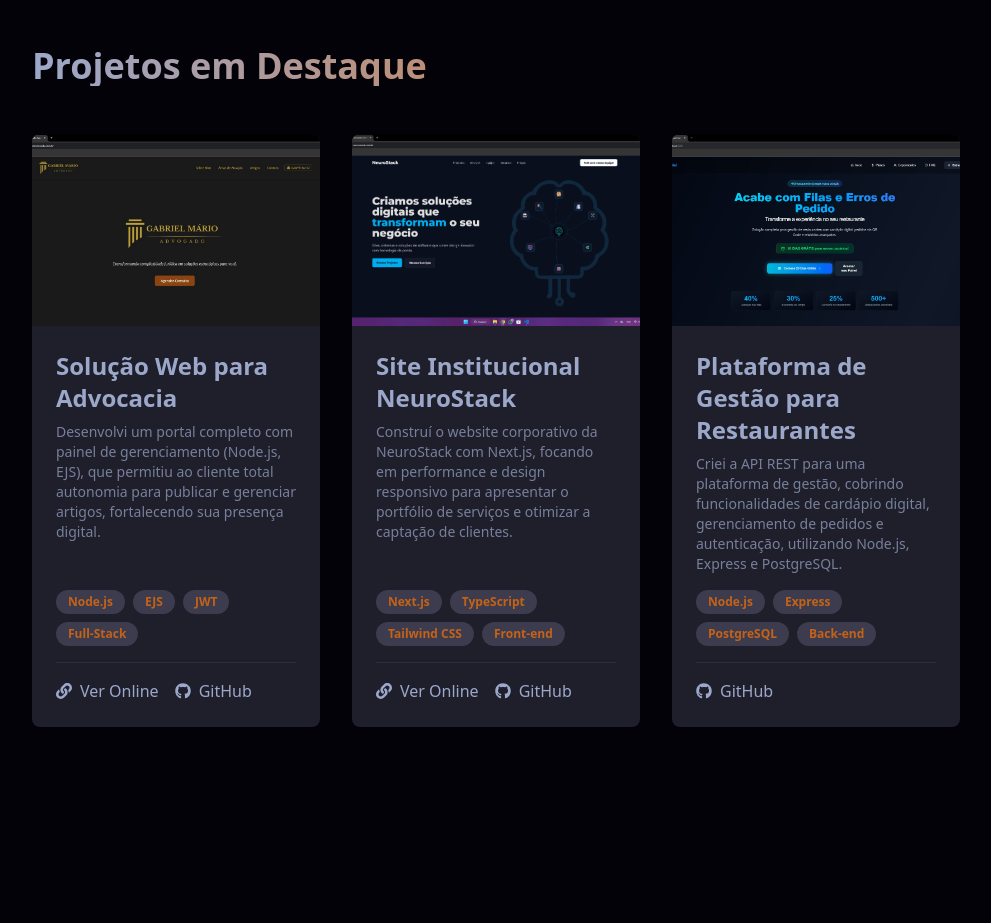
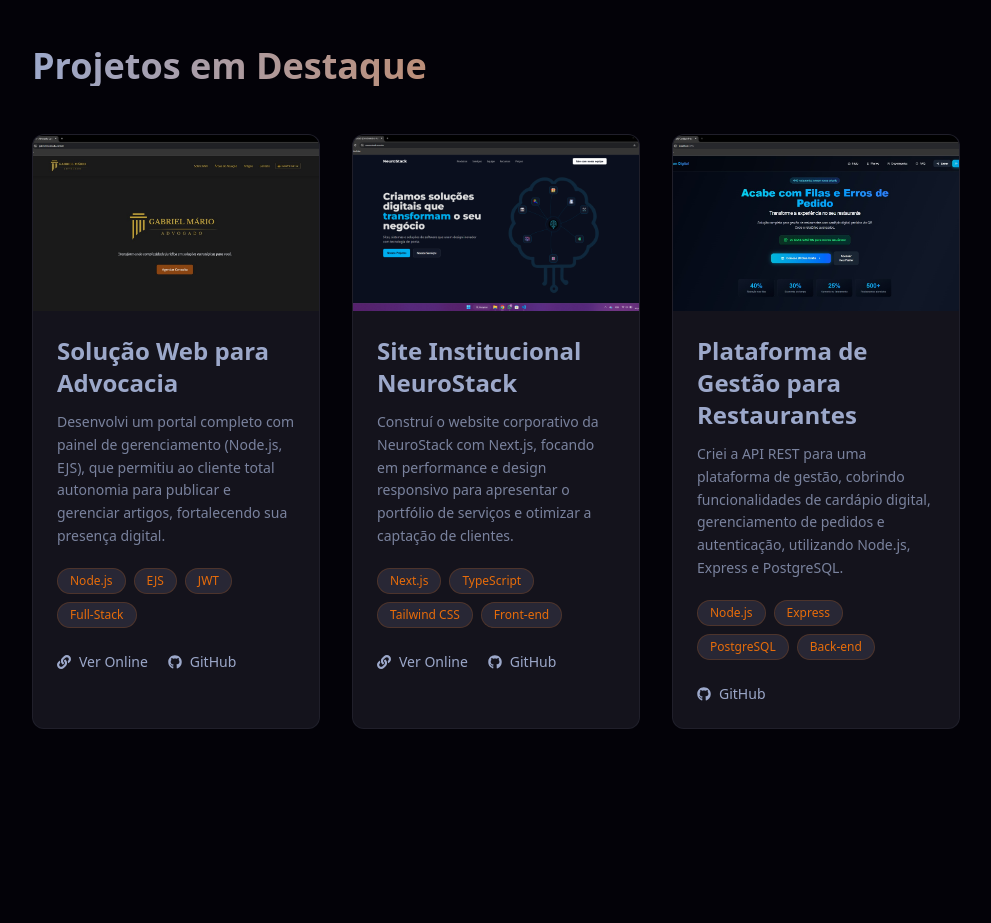
Before and after one commit to DevBielCastro/Gabriel-Castro_Portfolio, a React (Vite) app: page / in a window 1280 px wide. Shown: the part 1900-2823 px from the top of the page, without its empty margins (272-1263 px from the left). Built offline with nearby package versions, Linux system fonts and the light colour scheme.

Commit message:
Adição de Link URL para o Readme no sistema de restaurantes
Added caseUrl prop and updated ProjectCard layout and styles.

```diff
--- a/src/components/ProjectCard.tsx
+++ b/src/components/ProjectCard.tsx
@@ -1,4 +1,4 @@
-import { FaGithub, FaLink } from "react-icons/fa";
+import { FaGithub, FaLink, FaRegFileAlt } from "react-icons/fa";
 
 interface ProjectCardProps {
   image: string;
@@ -7,40 +7,81 @@ interface ProjectCardProps {
   tags: string[];
   liveUrl?: string;
   githubUrl: string;
+  caseUrl?: string;
 }
 
-export function ProjectCard({ image, title, description, tags, liveUrl, githubUrl }: ProjectCardProps) {
+export function ProjectCard({
+  image,
+  title,
+  description,
+  tags,
+  liveUrl,
+  githubUrl,
+  caseUrl,
+}: ProjectCardProps) {
   return (
-    <article className="bg-primary/50 rounded-lg overflow-hidden flex flex-col group transition-transform duration-300 hover:-translate-y-2 hover:shadow-2xl hover:shadow-accent/20">
-      <div className="overflow-hidden">
-        <img src={image} alt={`Imagem do projeto ${title}`} className="w-full h-48 object-cover group-hover:scale-105 transition-transform duration-300" />
+    <div className="bg-primary/30 rounded-xl overflow-hidden border border-primary/30 hover:border-accent/50 transition-colors">
+      <div className="h-44 w-full overflow-hidden">
+        <img
+          src={image}
+          alt={`Preview do projeto ${title}`}
+          className="w-full h-full object-cover"
+          loading="lazy"
+        />
       </div>
 
-      <div className="p-6 flex-grow flex flex-col">
-        <h3 className="text-2xl font-bold text-secondary mb-2">{title}</h3>
-        <p className="text-secondary/70 text-sm mb-4 flex-grow">{description}</p>
+      <div className="p-6">
+        <h3 className="text-2xl font-semibold text-secondary mb-3">{title}</h3>
 
-        <div className="flex flex-wrap gap-2 mb-4">
+        <p className="text-secondary/75 text-sm leading-relaxed">{description}</p>
+
+        <div className="mt-5 flex flex-wrap gap-2">
           {tags.map((tag) => (
-            <span key={tag} className="text-xs font-semibold bg-primary text-accent/80 px-3 py-1 rounded-full">
+            <span
+              key={tag}
+              className="text-xs px-3 py-1 rounded-full bg-primary/50 text-accent border border-accent/20"
+            >
               {tag}
             </span>
           ))}
         </div>
 
-        <div className="mt-auto flex items-center gap-4 pt-4 border-t border-primary/50">
+        <div className="mt-6 flex items-center gap-5">
           {liveUrl && (
-            <a href={liveUrl} target="_blank" rel="noopener noreferrer" className="flex items-center gap-2 text-secondary hover:text-accent transition-colors">
+            <a
+              href={liveUrl}
+              target="_blank"
+              rel="noopener noreferrer"
+              className="inline-flex items-center gap-2 text-secondary hover:text-accent transition-colors text-sm"
+            >
               <FaLink />
               Ver Online
             </a>
           )}
-          <a href={githubUrl} target="_blank" rel="noopener noreferrer" className="flex items-center gap-2 text-secondary hover:text-accent transition-colors">
+
+          {caseUrl && (
+            <a
+              href={caseUrl}
+              target="_blank"
+              rel="noopener noreferrer"
+              className="inline-flex items-center gap-2 text-secondary hover:text-accent transition-colors text-sm"
+            >
+              <FaRegFileAlt />
+              Case/Detalhes
+            </a>
+          )}
+
+          <a
+            href={githubUrl}
+            target="_blank"
+            rel="noopener noreferrer"
+            className="inline-flex items-center gap-2 text-secondary hover:text-accent transition-colors text-sm"
+          >
             <FaGithub />
             GitHub
           </a>
         </div>
       </div>
-    </article>
+    </div>
   );
 }
```
